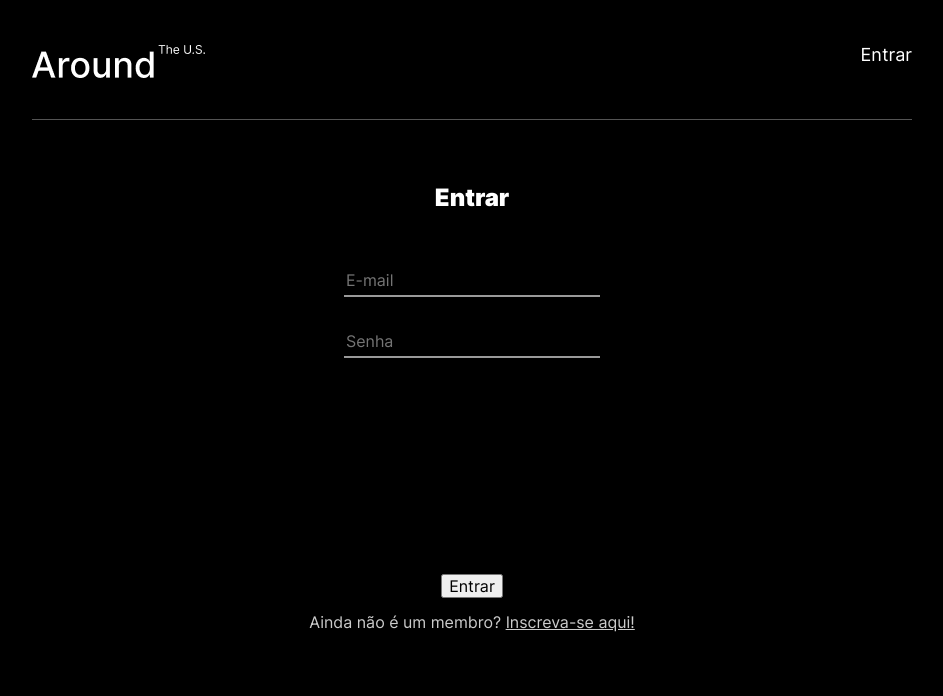
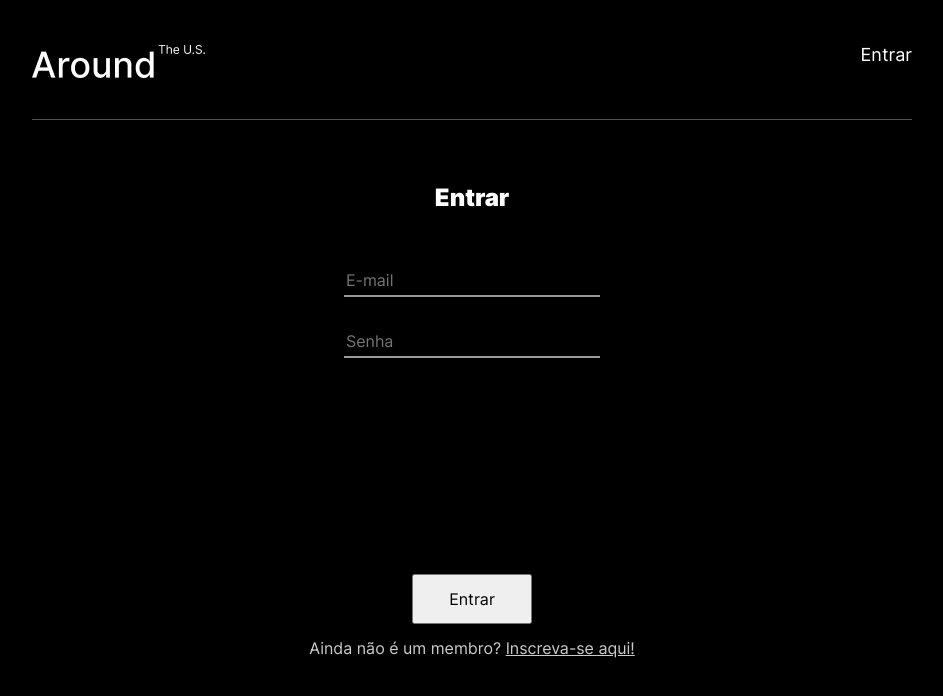
Before and after one commit to deborabeatriz-f/web_project_around_auth, a React (Vite) app: page /login in a window 1280 px wide. Shown: the top 696 px of the page, without its empty margins (168-1111 px from the left). Built offline with nearby package versions, Linux system fonts and the light colour scheme; no server answers.

Commit message:
update sign css

```diff
--- a/src/blocks/sign.css
+++ b/src/blocks/sign.css
@@ -40,6 +40,10 @@
   margin-top: 216px;
 }
 
+.sign__link {
+  padding: 14px 35px;
+}
+
 .sign__signin {
   color: rgba(204, 204, 204, 1);
   text-decoration: none;
```
